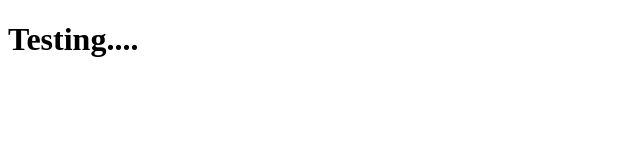
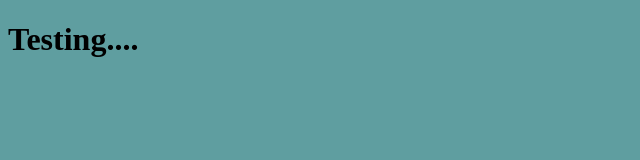
Before and after one commit to bebehero404/page, a plain HTML site: page index.html in a window 1280 px wide. Shown: the whole page, without its empty margins (0-640 px from the left). Drawn offline with Linux system fonts and the light colour scheme.

Commit message:
change_1

```diff
--- a/index.html
+++ b/index.html
@@ -3,6 +3,7 @@
 <head>
     <meta charset="UTF-8">
     <meta name="viewport" content="width=device-width, initial-scale=1.0">
+    <link rel="stylesheet" href="./style.css">
     <title>Test</title>
 </head>
 <body>
--- /dev/null
+++ b/style.css
@@ -0,0 +1,3 @@
+body {
+    background-color: cadetblue;
+}
```
